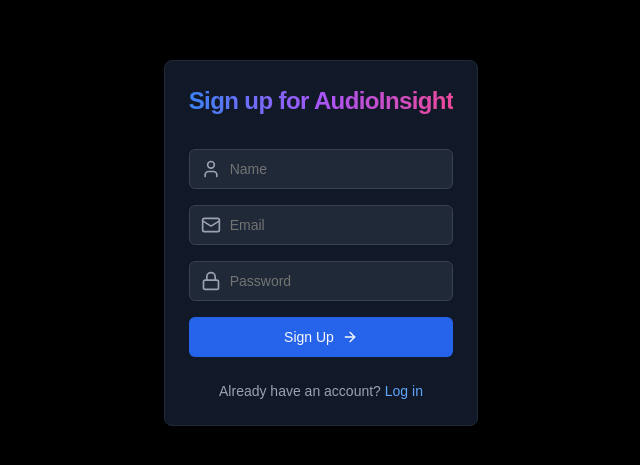
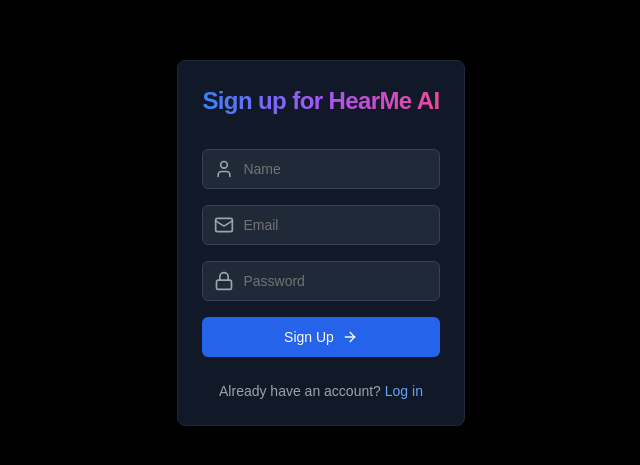
Before and after one commit to BurhanCantCode/HearMe-AI, a Next.js app: page /Signup in a window 1280 px wide. Shown: the part 157-622 px from the top of the page, without its empty margins (319-959 px from the left). Built offline with nearby package versions, Linux system fonts and the light colour scheme; no server answers.

Commit message:
Update signup-page.tsx

```diff
--- a/components/signup-page.tsx
+++ b/components/signup-page.tsx
@@ -63,7 +63,7 @@
         <Card className="w-full max-w-md bg-gray-900 border-gray-800">
           <CardHeader>
             <CardTitle className="text-2xl font-bold text-center bg-gradient-to-r from-blue-500 via-purple-500 to-pink-500 text-transparent bg-clip-text">
-              Sign up for AudioInsight
+              Sign up for HearMe AI
             </CardTitle>
           </CardHeader>
           <CardContent>
```
